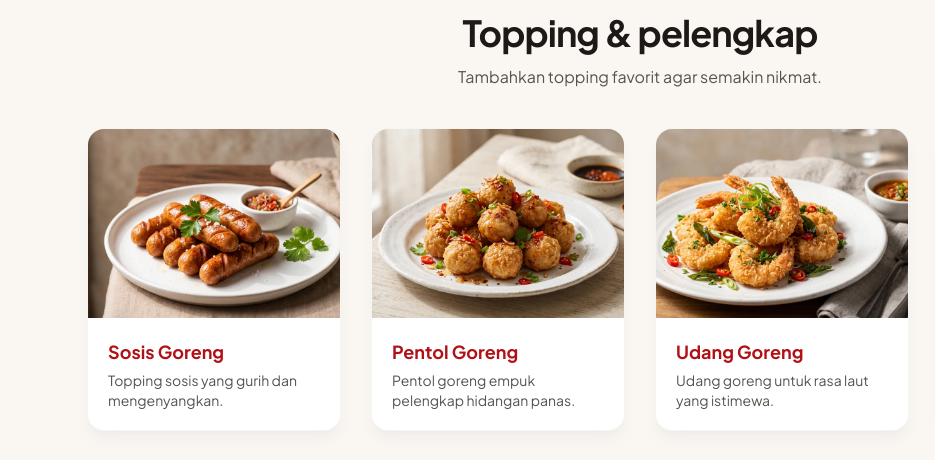
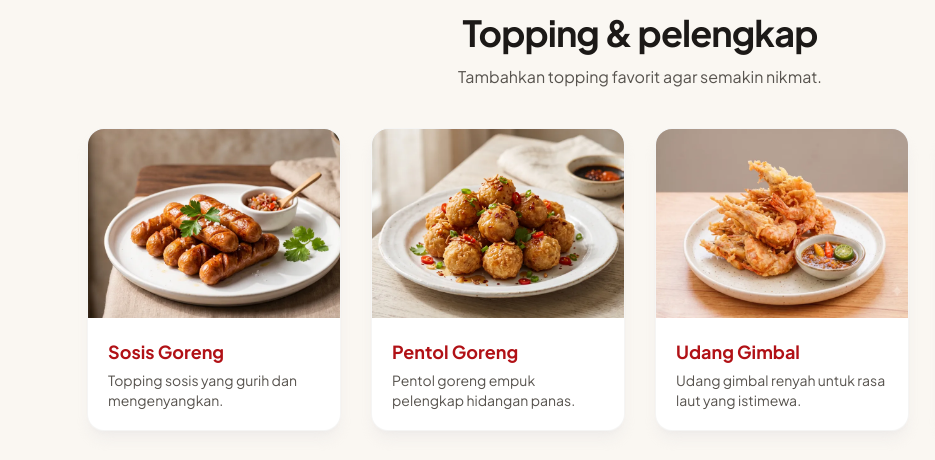
Before and after one commit to wissensalt/nasigorengboedjangan, a plain HTML site: page index.html in a window 1280 px wide. Shown: the part 1670-2130 px from the top of the page, 0-935 px from the left. Drawn offline with nearby package versions, Linux system fonts and the light colour scheme.

Commit message:
add udang gimbal

```diff
--- a/index.html
+++ b/index.html
@@ -244,13 +244,13 @@
         <article
           class="group overflow-hidden rounded-2xl bg-white shadow-lg shadow-stone-200/60 ring-1 ring-stone-100 transition hover:-translate-y-1 hover:shadow-xl">
           <div class="aspect-[4/3] overflow-hidden bg-stone-100">
-            <img src="images/topping/udang-goreng.webp"
-              alt="Udang goreng" width="600" height="450"
+            <img src="images/topping/udang-gimbal.webp"
+              alt="Udang gimbal" width="600" height="450"
               class="h-full w-full object-cover transition duration-500 group-hover:scale-105" loading="lazy">
           </div>
           <div class="p-5">
-            <h3 class="text-lg font-bold text-brand-dark">Udang Goreng</h3>
-            <p class="mt-1 text-sm text-stone-600">Udang goreng untuk rasa laut yang istimewa.</p>
+            <h3 class="text-lg font-bold text-brand-dark">Udang Gimbal</h3>
+            <p class="mt-1 text-sm text-stone-600">Udang gimbal renyah untuk rasa laut yang istimewa.</p>
           </div>
         </article>
         <article
```
Also changed, not shown: images/topping/udang-gimbal.webp (added), 1 other file.
